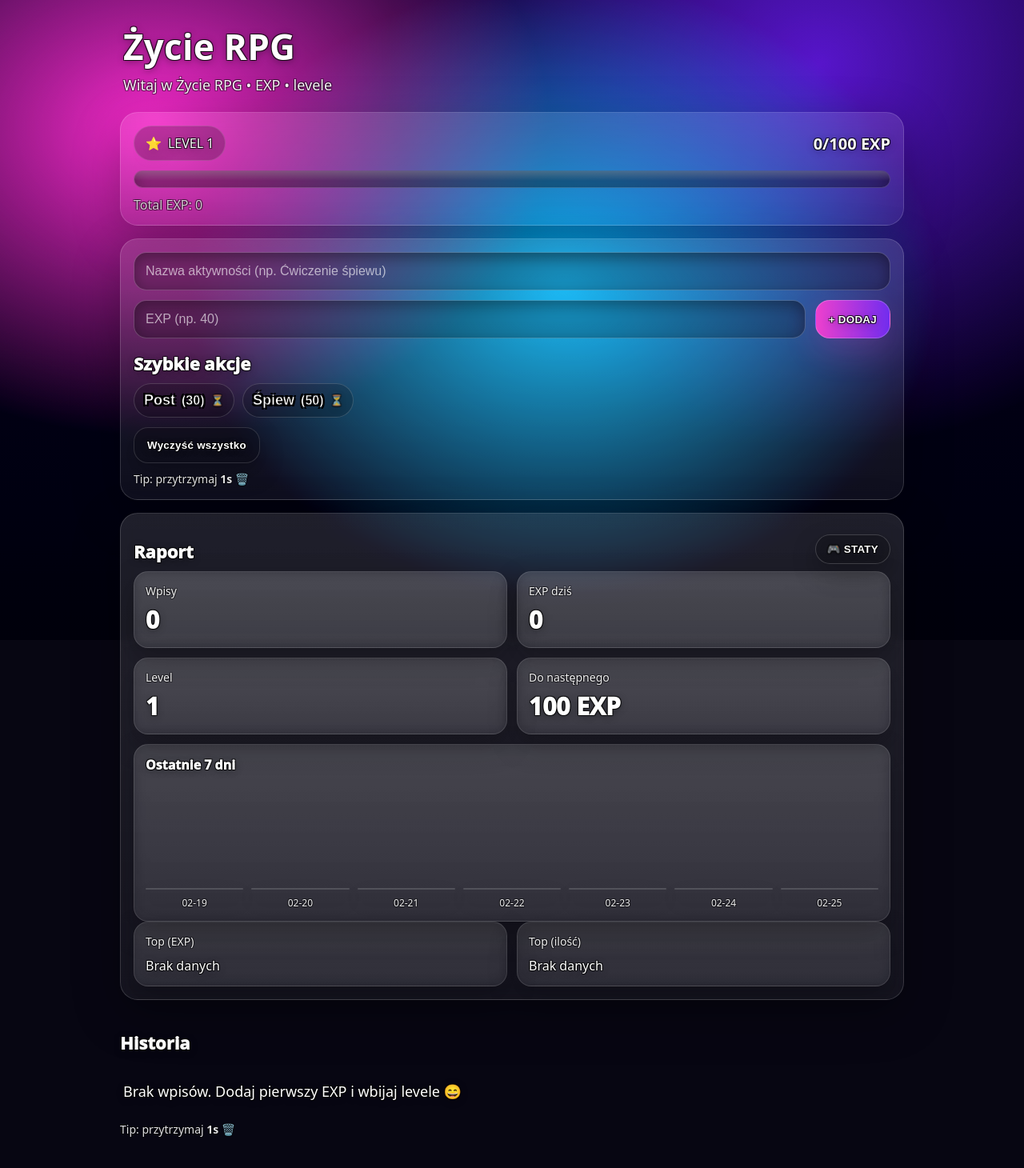
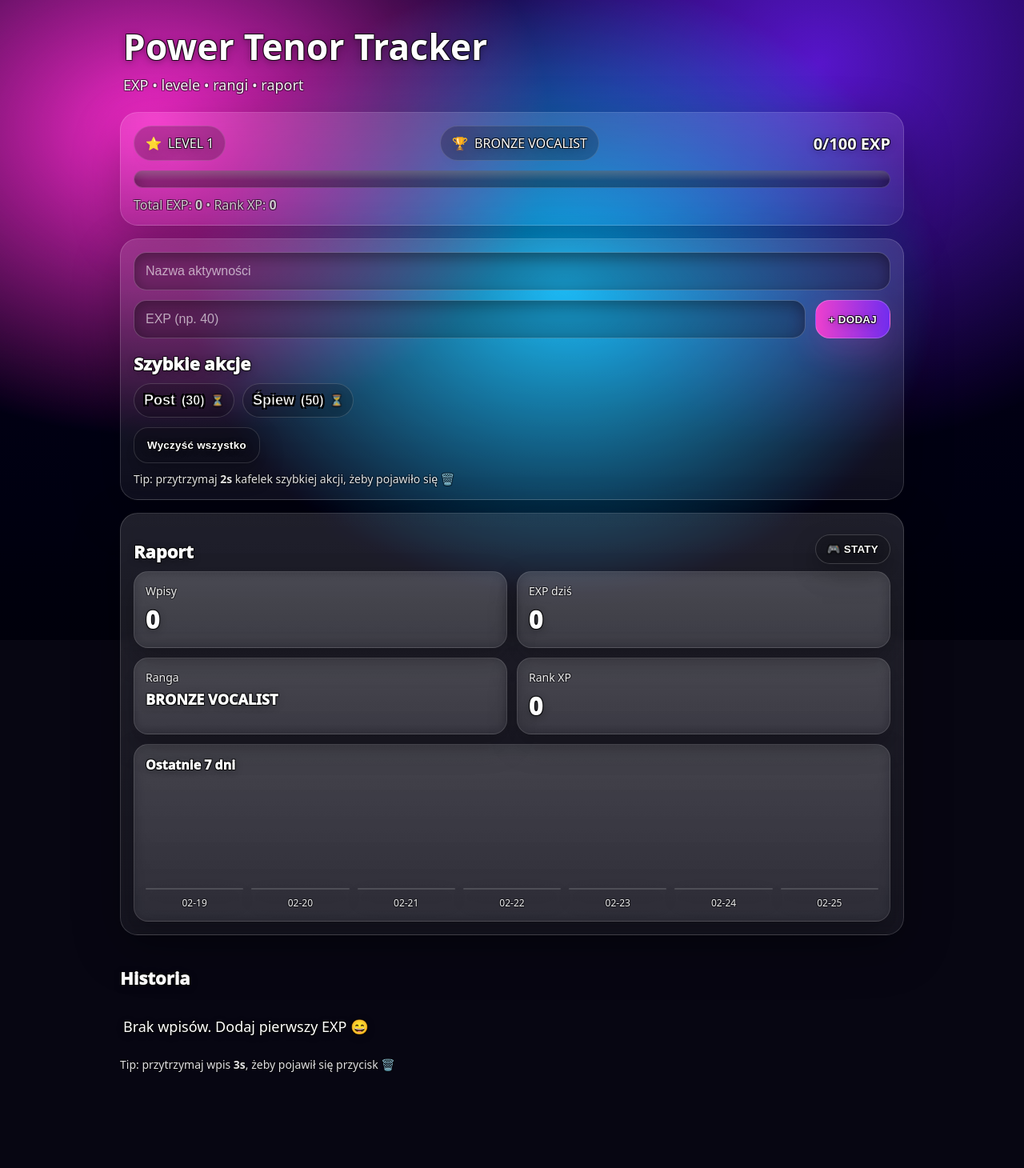
Before and after one commit to Marcinuskryza/power-tenor-tracker, a React (Vite) app: page / in a window 1280 px wide. Shown: the whole page at 80% size. After the commit the page ends 1380 px from the top, so only its background shows below. Built offline with nearby package versions, Linux system fonts and the light colour scheme.

Commit message:
Update App.jsx

```diff
--- a/src/App.jsx
+++ b/src/App.jsx
@@ -36,7 +36,30 @@ function clamp(n, a, b) {
   return Math.max(a, Math.min(b, n));
 }
 
-/** Long press – stabilnie na mobile */
+function daysBetween(dateKeyA, dateKeyB) {
+  // dateKey: YYYY-MM-DD
+  const [ya, ma, da] = dateKeyA.split("-").map(Number);
+  const [yb, mb, db] = dateKeyB.split("-").map(Number);
+  const a = new Date(ya, ma - 1, da);
+  const b = new Date(yb, mb - 1, db);
+  a.setHours(12, 0, 0, 0);
+  b.setHours(12, 0, 0, 0);
+  const diff = b.getTime() - a.getTime();
+  return Math.floor(diff / (1000 * 60 * 60 * 24));
+}
+
+/** ---------- RANGI (na bazie Rank XP) ---------- */
+function getRank(rankXP) {
+  const xp = Math.max(0, Math.floor(rankXP));
+
+  if (xp >= 50000) return { name: "MASTER TENOR", tier: "master", min: 50000 };
+  if (xp >= 20000) return { name: "DIAMOND TENOR", tier: "diamond", min: 20000 };
+  if (xp >= 8000) return { name: "GOLD ARTIST", tier: "gold", min: 8000 };
+  if (xp >= 2000) return { name: "SILVER PERFORMER", tier: "silver", min: 2000 };
+  return { name: "BRONZE VOCALIST", tier: "bronze", min: 0 };
+}
+
+/** ---------- Long press – stabilnie na mobile ---------- */
 function useLongPress({ onLongPress, ms = 3000, disabled = false }) {
   const timer = useRef(null);
   const active = useRef(false);
@@ -64,16 +87,16 @@ function useLongPress({ onLongPress, ms = 3000, disabled = false }) {
     onMouseLeave: end,
     onTouchStart: start,
     onTouchEnd: end,
-    onTouchCancel: end
+    onTouchCancel: end,
   };
 }
 
-/* ---------------------- SUBKOMPONENTY (żeby hooki były legalne) ---------------------- */
+/* ---------------------- SUBKOMPONENTY ---------------------- */
 
-function QuickChip({ q, armed, onArm, onCancelArm, onUse, onDelete }) {
+function QuickChip({ q, armed, onArm, onUse, onDelete, longPressMs = 2000 }) {
   const lp = useLongPress({
-    ms: 1000,
-    onLongPress: () => onArm(q.id)
+    ms: longPressMs,
+    onLongPress: () => onArm(q.id),
   });
 
   return (
@@ -108,10 +131,10 @@ function QuickChip({ q, armed, onArm, onCancelArm, onUse, onDelete }) {
   );
 }
 
-function EntryCard({ e, armed, onArm, onDelete }) {
+function EntryCard({ e, armed, onArm, onDelete, longPressMs = 3000 }) {
   const lp = useLongPress({
-    ms: 1000,
-    onLongPress: () => onArm(e.id)
+    ms: longPressMs,
+    onLongPress: () => onArm(e.id),
   });
 
   return (
@@ -138,8 +161,10 @@ function EntryCard({ e, armed, onArm, onDelete }) {
 /* ---------------------- APP ---------------------- */
 
 export default function App() {
-  const LS_ENTRIES = "ptt_entries_v5";
-  const LS_QUICK = "ptt_quick_v5";
+  const LS_ENTRIES = "ptt_entries_v6";
+  const LS_QUICK = "ptt_quick_v6";
+  const LS_RANK_XP = "ptt_rank_xp_v1";
+  const LS_LAST_CHECK = "ptt_last_check_v1";
 
   const [entries, setEntries] = useState(() =>
     safeJsonParse(localStorage.getItem(LS_ENTRIES), [])
@@ -148,9 +173,15 @@ export default function App() {
   const [quickActions, setQuickActions] = useState(() =>
     safeJsonParse(localStorage.getItem(LS_QUICK), [
       { id: uid(), name: "Post", exp: 30 },
-      { id: uid(), name: "Śpiew", exp: 50 }
+      { id: uid(), name: "Śpiew", exp: 50 },
     ])
   );
+
+  // Rank XP jest osobny (do degradacji)
+  const [rankXP, setRankXP] = useState(() => {
+    const v = Number(localStorage.getItem(LS_RANK_XP) ?? 0);
+    return Number.isFinite(v) ? v : 0;
+  });
 
   const [name, setName] = useState("");
   const [exp, setExp] = useState("");
@@ -168,16 +199,22 @@ export default function App() {
   }, [quickActions]);
 
   useEffect(() => {
+    localStorage.setItem(LS_RANK_XP, String(Math.max(0, Math.floor(rankXP))));
+  }, [rankXP]);
+
+  useEffect(() => {
     if (!toast) return;
-    const t = setTimeout(() => setToast(""), 1800);
+    const t = setTimeout(() => setToast(""), 2000);
     return () => clearTimeout(t);
   }, [toast]);
 
+  // Total EXP (historyczny)
   const totalExp = useMemo(
     () => entries.reduce((s, e) => s + (Number(e.exp) || 0), 0),
     [entries]
   );
 
+  // Level (z Total EXP – zostaje jak było)
   const { level, expIntoLevel, expToNext } = useMemo(() => {
     let lvl = 1;
     let remaining = totalExp;
@@ -197,14 +234,18 @@ export default function App() {
     return clamp((expIntoLevel / expToNext) * 100, 0, 100);
   }, [expIntoLevel, expToNext]);
 
+  // Rank info
+  const rank = useMemo(() => getRank(rankXP), [rankXP]);
+
+  // EXP dziś (dla raportu)
   const todayKey = formatDateKey(Date.now());
-
   const expToday = useMemo(() => {
     return entries
       .filter((e) => formatDateKey(e.ts) === todayKey)
       .reduce((s, e) => s + (Number(e.exp) || 0), 0);
   }, [entries, todayKey]);
 
+  // Ostatnie 7 dni
   const last7 = useMemo(() => {
     const days = [];
     const now = new Date();
@@ -244,6 +285,55 @@ export default function App() {
     return arr.slice(0, 3);
   }, [entries]);
 
+  /** ---------- DEGRADACJA RANGI ZA BRAK AKTYWNOŚCI ---------- */
+  useEffect(() => {
+    // odpal po załadowaniu entries + rankXP
+    const today = formatDateKey(Date.now());
+    const lastCheck = localStorage.getItem(LS_LAST_CHECK);
+
+    // jeśli pierwsze uruchomienie
+    if (!lastCheck) {
+      localStorage.setItem(LS_LAST_CHECK, today);
+      return;
+    }
+
+    // ile dni minęło od ostatniego sprawdzenia
+    const gap = daysBetween(lastCheck, today);
+    if (gap <= 0) return;
+
+    // mapa aktywnych dni (czy był jakikolwiek wpis)
+    const activeDays = new Set(entries.map((e) => formatDateKey(e.ts)));
+
+    let newRankXP = rankXP;
+    let penalizedDays = 0;
+
+    // sprawdzamy dni pomiędzy lastCheck -> today (bez today)
+    // np. lastCheck = 2026-02-24, today=2026-02-25 => sprawdzamy 2026-02-24? NIE, bo to dzień checka
+    // sprawdzamy: lastCheck+1 ... today-1
+    for (let i = 1; i <= gap - 0; i++) {
+      const d = new Date(lastCheck + "T12:00:00");
+      d.setDate(d.getDate() + i);
+      const key = formatDateKey(d.getTime());
+      if (key === today) break; // nie karzemy dzisiejszego dnia
+
+      if (!activeDays.has(key)) {
+        // kara: max(80, 3% obecnego RankXP)
+        const penalty = Math.max(80, Math.round(newRankXP * 0.03));
+        newRankXP = Math.max(0, newRankXP - penalty);
+        penalizedDays += 1;
+      }
+    }
+
+    // ustawiamy last check na dziś
+    localStorage.setItem(LS_LAST_CHECK, today);
+
+    if (penalizedDays > 0 && newRankXP !== rankXP) {
+      setRankXP(newRankXP);
+      setToast(`Brak aktywności: -${penalizedDays} dzień/dni → spadek Rank XP`);
+    }
+    // eslint-disable-next-line react-hooks/exhaustive-deps
+  }, [entries]); // entries zmienia się przy starcie i dodawaniu, więc to wystarczy
+
   function addEntry(activityName, activityExp) {
     const cleanName = (activityName || "").trim();
     const numExp = Number(activityExp);
@@ -260,6 +350,9 @@ export default function App() {
     const entry = { id: uid(), name: cleanName, exp: numExp, ts: Date.now() };
     setEntries((prev) => [entry, ...prev]);
 
+    // Rank XP rośnie razem z aktywnością
+    setRankXP((prev) => prev + numExp);
+
     // Dodaj/aktualizuj w szybkich akcjach
     setQuickActions((prev) => {
       const idx = prev.findIndex((q) => q.name.toLowerCase() === cleanName.toLowerCase());
@@ -271,9 +364,12 @@ export default function App() {
       return [...prev, { id: uid(), name: cleanName, exp: numExp }];
     });
 
+    // aktualizuj last_check na dziś (żeby nie karało przez “wczoraj” po dodaniu)
+    localStorage.setItem(LS_LAST_CHECK, formatDateKey(Date.now()));
+
     setName("");
     setExp("");
-    setToast(`+${numExp} EXP ✅`);
+    setToast(`+${numExp} EXP ✅ (Rank XP +${numExp})`);
   }
 
   function clearAll() {
@@ -282,8 +378,10 @@ export default function App() {
   }
 
   function removeEntry(id) {
+    const found = entries.find((x) => x.id === id);
     setEntries((prev) => prev.filter((e) => e.id !== id));
     setArmedEntryId(null);
+    if (found) setRankXP((prev) => Math.max(0, prev - (Number(found.exp) || 0)));
     setToast("Usunięto wpis 🗑️");
   }
 
@@ -299,8 +397,11 @@ export default function App() {
     lines.push("--------------------------------");
     lines.push(`Data: ${new Date().toLocaleString("pl-PL")}`);
     lines.push("");
+    lines.push(`Total EXP (historyczne): ${totalExp}`);
+    lines.push(`Rank XP (do rangi): ${Math.floor(rankXP)}`);
+    lines.push(`Ranga: ${rank.name}`);
+    lines.push("");
     lines.push(`Wpisy: ${entries.length}`);
-    lines.push(`Total EXP: ${totalExp}`);
     lines.push(`EXP dziś: ${expToday}`);
     lines.push(`Level: ${level}`);
     lines.push(`Do następnego: ${Math.max(0, expToNext - expIntoLevel)} EXP`);
@@ -340,17 +441,22 @@ export default function App() {
       <div className="shell">
         <header className="header">
           <div>
-            <h1 className="title outline">Życie RPG</h1>
-            <div className="subtitle outline-soft">Witaj w Życie RPG • EXP • levele</div>
+            <h1 className="title outline">Power Tenor Tracker</h1>
+            <div className="subtitle outline-soft">EXP • levele • rangi • raport</div>
           </div>
         </header>
 
-        {/* LEVEL CARD */}
+        {/* LEVEL + RANK CARD */}
         <section className="card glass levelCard">
-          <div className="levelTop">
+          <div className="levelTop" style={{ display: "flex", gap: 12, flexWrap: "wrap", justifyContent: "space-between" }}>
             <div className="levelBadge">
               <span className="star">⭐</span>
               <span className="outline">LEVEL {level}</span>
+            </div>
+
+            <div className="levelBadge" title="Ranga liczona z Rank XP">
+              <span className="star">🏆</span>
+              <span className="outline">{rank.name}</span>
             </div>
 
             <div className="levelNumbers outline">
@@ -363,7 +469,9 @@ export default function App() {
             <div className="xpGloss" />
           </div>
 
-          <div className="muted outline-soft">Total EXP: {totalExp}</div>
+          <div className="muted outline-soft">
+            Total EXP: <b>{totalExp}</b> • Rank XP: <b>{Math.floor(rankXP)}</b>
+          </div>
         </section>
 
         {/* ADD CARD */}
@@ -371,7 +479,7 @@ export default function App() {
           <div className="form">
             <input
               className="input"
-              placeholder="Nazwa aktywności (np. Ćwiczenie śpiewu)"
+              placeholder="Nazwa aktywności"
               value={name}
               onChange={(e) => setName(e.target.value)}
               inputMode="text"
@@ -400,9 +508,9 @@ export default function App() {
                 q={q}
                 armed={armedQuickId === q.id}
                 onArm={(id) => setArmedQuickId(id)}
-                onCancelArm={() => setArmedQuickId(null)}
                 onUse={(item) => addEntry(item.name, item.exp)}
                 onDelete={(id) => removeQuick(id)}
+                longPressMs={2000}
               />
             ))}
           </div>
@@ -420,7 +528,7 @@ export default function App() {
           </div>
 
           <div className="hint outline-soft">
-            Tip: przytrzymaj <b>1s</b> 🗑️
+            Tip: przytrzymaj <b>2s</b> kafelek szybkiej akcji, żeby pojawiło się 🗑️
           </div>
         </section>
 
@@ -443,12 +551,12 @@ export default function App() {
               <div className="miniValue outline">{expToday}</div>
             </div>
             <div className="mini glass2">
-              <div className="miniLabel outline-soft">Level</div>
-              <div className="miniValue outline">{level}</div>
+              <div className="miniLabel outline-soft">Ranga</div>
+              <div className="miniValue outline" style={{ fontSize: 18 }}>{rank.name}</div>
             </div>
             <div className="mini glass2">
-              <div className="miniLabel outline-soft">Do następnego</div>
-              <div className="miniValue outline">{Math.max(0, expToNext - expIntoLevel)} EXP</div>
+              <div className="miniLabel outline-soft">Rank XP</div>
+              <div className="miniValue outline">{Math.floor(rankXP)}</div>
             </div>
           </div>
 
@@ -466,40 +574,6 @@ export default function App() {
               })}
             </div>
           </div>
-
-          <div className="grid2">
-            <div className="mini glass2">
-              <div className="miniLabel outline-soft">Top (EXP)</div>
-              <div className="miniList">
-                {topByExp.length === 0 ? (
-                  <div className="outline">Brak danych</div>
-                ) : (
-                  topByExp.map((t) => (
-                    <div key={t.name} className="miniRow outline">
-                      <span className="miniName">{t.name}</span>
-                      <span className="miniRight">{t.exp}</span>
-                    </div>
-                  ))
-                )}
-              </div>
-            </div>
-
-            <div className="mini glass2">
-              <div className="miniLabel outline-soft">Top (ilość)</div>
-              <div className="miniList">
-                {topByCount.length === 0 ? (
-                  <div className="outline">Brak danych</div>
-                ) : (
-                  topByCount.map((t) => (
-                    <div key={t.name} className="miniRow outline">
-                      <span className="miniName">{t.name}</span>
-                      <span className="miniRight">{t.count}x</span>
-                    </div>
-                  ))
-                )}
-              </div>
-            </div>
-          </div>
         </section>
 
         {/* ENTRIES */}
@@ -514,7 +588,7 @@ export default function App() {
           </div>
 
           {entries.length === 0 ? (
-            <div className="empty outline">Brak wpisów. Dodaj pierwszy EXP i wbijaj levele 😄</div>
+            <div className="empty outline">Brak wpisów. Dodaj pierwszy EXP 😄</div>
           ) : (
             <div className="entriesList">
               {entries.map((e) => (
@@ -524,13 +598,14 @@ export default function App() {
                   armed={armedEntryId === e.id}
                   onArm={(id) => setArmedEntryId(id)}
                   onDelete={(id) => removeEntry(id)}
+                  longPressMs={3000}
                 />
               ))}
             </div>
           )}
 
           <div className="hint outline-soft">
-            Tip: przytrzymaj <b>1s</b> 🗑️
+            Tip: przytrzymaj wpis <b>3s</b>, żeby pojawił się przycisk 🗑️
           </div>
         </section>
 
```
